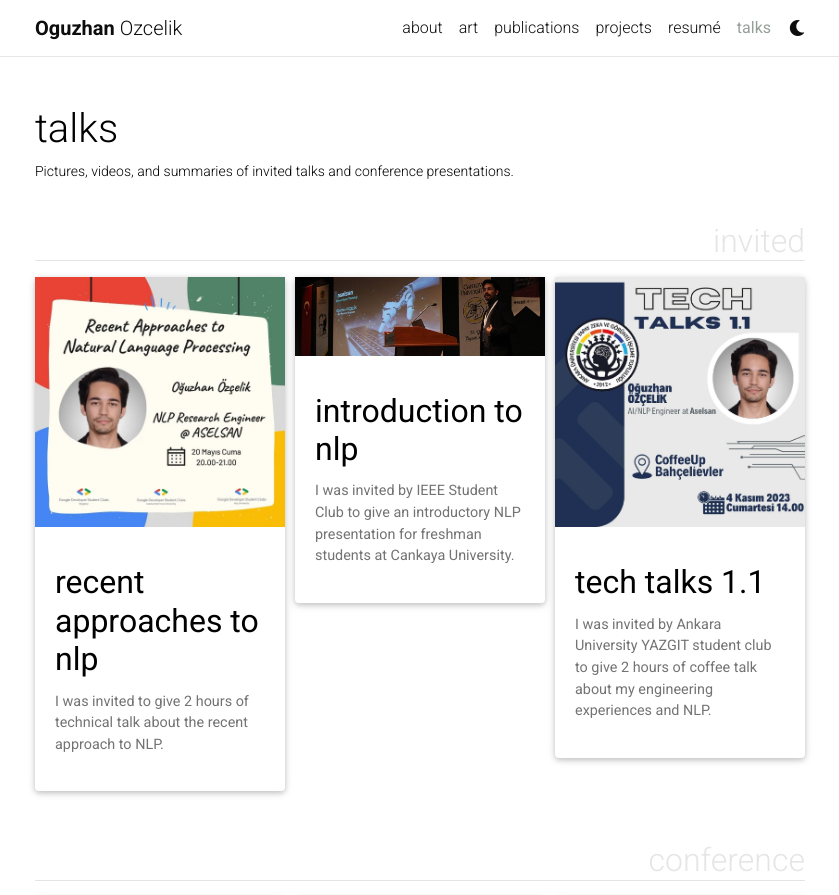
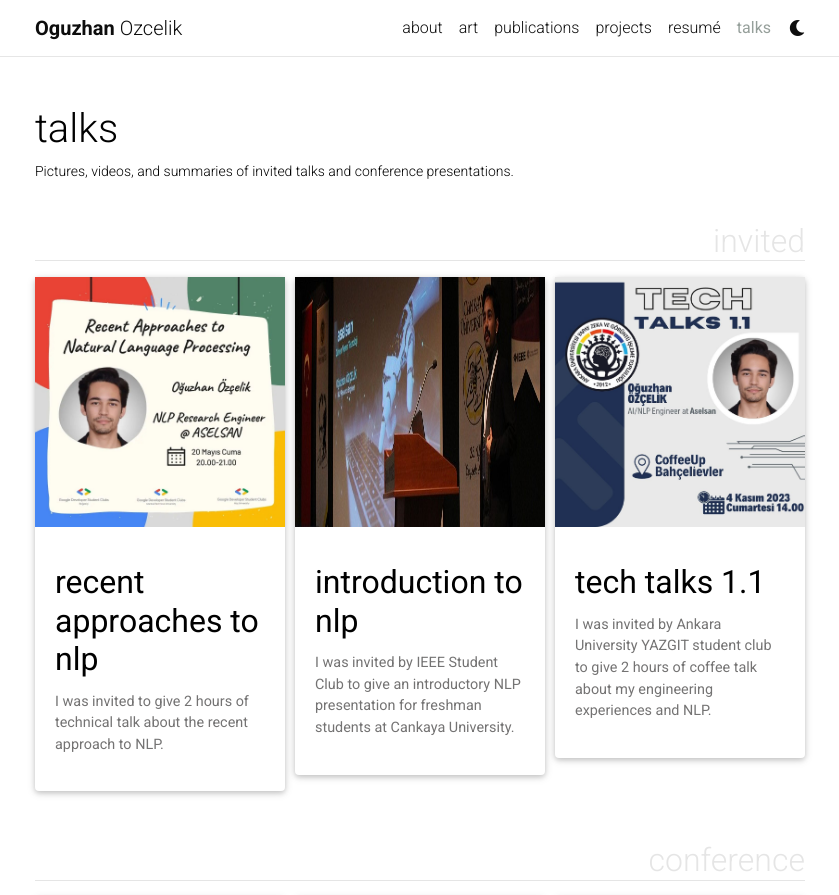
Before and after one commit to ogozcelik/info, a Jekyll site: the page built from _pages/teaching.md, in a window 1280 px wide and 1400 px high. Shown: the top 895 px of the window, without its empty margins (220-1059 px from the left). Built offline with Jekyll 4.4.1, drawn with Linux system fonts in a browser that asks for light colours; full-size pictures stand in for the smaller copies a plugin makes; comment, search, counter and statistics services are not loaded; a style sheet for code colours, icons or effects is not loaded; grey boxes are pictures that could not be loaded.

Commit message:
Update _base.scss

```diff
--- a/_sass/_base.scss
+++ b/_sass/_base.scss
@@ -432,6 +432,7 @@ footer.sticky-bottom {
   .card {
     img {
       width: 100%;
+      height: 250px;
     }
   }
 
```
